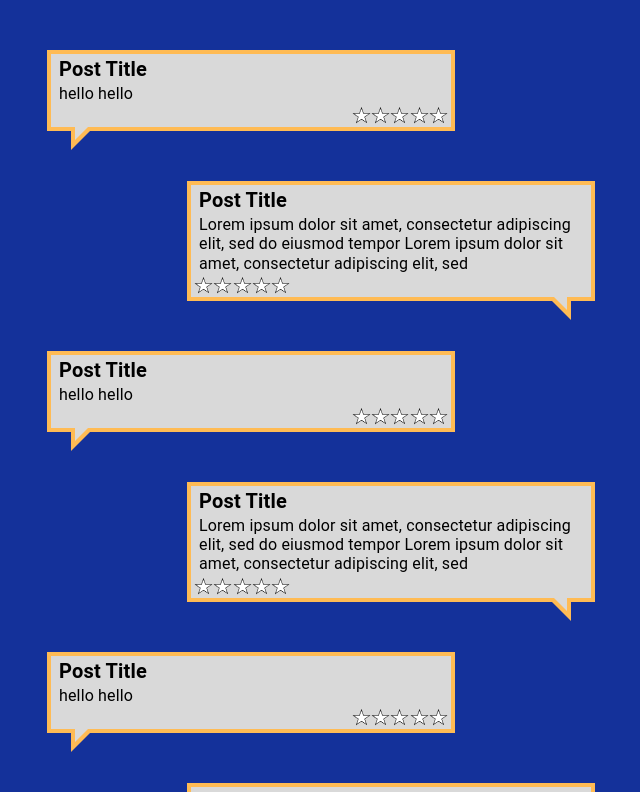
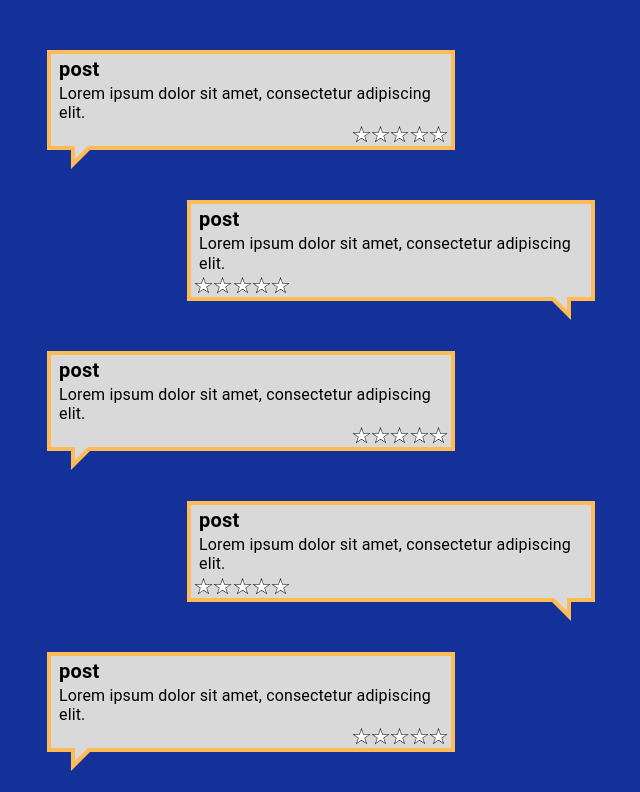
Before and after one commit to kyliemgreenwald/RateMyDuke, a React (Create React App) app in the folder rate-duke-app/: page /ratings/extracurriculars in a window 1280 px wide. Shown: the top 792 px of the page, without its empty margins (319-959 px from the left). Built offline with nearby package versions, Linux system fonts and the light colour scheme; the HTML template or start-up script is replaced by a standard one.

Commit message:
speech bubbles

```diff
--- a/rate-duke-app/src/App.js
+++ b/rate-duke-app/src/App.js
@@ -7,7 +7,7 @@ import Home from './pages/Home';
 export const UserContext = React.createContext();
 
 function App() {
-  const[description, setDescription] = React.useState("h");
+  const[description, setDescription] = React.useState("");
   const[tags, setTags] = React.useState("");
   const[title, setTitle] = React.useState("");
   return (
--- a/rate-duke-app/src/components/BoxLeft.jsx
+++ b/rate-duke-app/src/components/BoxLeft.jsx
@@ -5,10 +5,12 @@ import Typography from '@mui/material/Typography';
 import star_filled from '../icons/star_filled.png';
 import star_empty from '../icons/star_empty.png';
 import Grid from '@mui/material/Grid';
-import UserContext from '../App'
-const BoxLeft = () => {
+//import { UserContext } from '../App'
+const BoxLeft = (props) => {
     //const { description, setDescription, tags, setTags , title, setTitle } = React.useContext(UserContext);
-
+    const des = props.description;
+    const titl = props.title;
+    const tag = props.tags;
     const handleClick = (e) => {
         if (e.currentTarget.src === star_empty) {
             e.currentTarget.src = star_filled;
@@ -24,12 +26,11 @@ const BoxLeft = () => {
         >
         <Typography align="left" marginLeft={1} fontWeight="bold"
             fontSize={20}>
-            Post Title
+            {titl}
         </Typography>
         <Typography align="left" marginLeft={1} lineHeight={1.2}
             marginBottom={0.5}>
-
-            hello hello
+            {des}
         </Typography>
         <img src={star_empty} style={{float: "right", marginRight: "3px"}}
             onClick = {handleClick} />
--- a/rate-duke-app/src/components/BoxRight.jsx
+++ b/rate-duke-app/src/components/BoxRight.jsx
@@ -5,7 +5,10 @@ import Typography from '@mui/material/Typography';
 import star_filled from '../icons/star_filled.png';
 import star_empty from '../icons/star_empty.png';
 
-const BoxRight = () => {
+const BoxRight = (props) => {
+    const des = props.description;
+    const titl = props.title;
+    const tag = props.tags;
     const handleClick = (e) => {
         if (e.currentTarget.src === star_empty) {
             e.currentTarget.src = star_filled;
@@ -23,13 +26,11 @@ const BoxRight = () => {
             >
         <Typography align="left" marginLeft={1} fontWeight="bold"
             fontSize={20}>
-            Post Title
+            {titl}
         </Typography>
         <Typography align="left" marginLeft={1} lineHeight={1.2}
             marginBottom={0.5}>
-            Lorem ipsum dolor sit amet, consectetur
-            adipiscing elit, sed do eiusmod tempor Lorem ipsum
-            dolor sit amet, consectetur adipiscing elit, sed
+            {des}
         </Typography>
         <img src={star_empty} style={{float: "left", marginLeft: "3px"}}
             onClick = {handleClick} />
--- a/rate-duke-app/src/components/SubmitRating.jsx
+++ b/rate-duke-app/src/components/SubmitRating.jsx
@@ -29,7 +29,7 @@ const SubmitRating = (props) => {
         setOpen(false);
         setDescription(data);
         setTags(data1);
-        setTitle(data2);
+        console.log(description);
     }
     const handleOpen = () => {
         setOpen(true);
@@ -69,7 +69,7 @@ const SubmitRating = (props) => {
                                     <Grid container spacing={2} direction={'row'} padding={4}>
                                         <Grid item xs={7}>
                                             <TextField fullWidth id="title" label="Title" variant="outlined" alignContent="baseline"
-                                            value={data2} onChange={(e) => setData2(e.target.value)}/>
+                                            value={title} onChange={(e) => setTitle(e.target.value)}/>
                                         </Grid>
                                         <Grid item xs ={5}>
                                             <FormControl fullWidth>
--- a/rate-duke-app/src/pages/Extracurriculars.jsx
+++ b/rate-duke-app/src/pages/Extracurriculars.jsx
@@ -14,21 +14,46 @@ import { UserContext } from '../App'
 const Extracurriculars = () => {
     const { description, setDescription, tags, setTags , title, setTitle} = React.useContext(UserContext);
     const[boxList, setBoxList] = React.useState([]);
+    const[right, setRight] = React.useState(true);
+    const[first, setFirst] = React.useState(true);
 
+    /*useEffect(()=>{
+        if(right){
+            setBoxList(boxList.concat(<BoxRight key={boxList.length} description={description} tags={tags} title={title}/>));
+            setRight(false);
+        }
+        else{
+            setBoxList(boxList.concat(<BoxLeft key={boxList.length} description={description} tags={tags} title={title}/>));
+            setRight(true);
+        }
+
+    }, [])
+    */
 
     useEffect(() => {
-        setBoxList(boxList.concat(<BoxLeft key={boxList.length}/>));
+        if(first){
+            console.log("happy day!")
+            setFirst(false);
+        }
+        else if(right && !first){
+            setBoxList(boxList.concat(<BoxRight key={boxList.length} description={description} tags={tags} title={title}/>));
+            setRight(false);
+        }
+        else{
+            setBoxList(boxList.concat(<BoxLeft key={boxList.length} description={description} tags={tags} title={title}/>));
+            setRight(true);
+        }
+
     }, [description]);
 
     return(
 
             <div className="page">
-            <BoxLeft />
-            <BoxRight />
-            <BoxLeft />
-            <BoxRight />
-            <BoxLeft />
-            <BoxRight />
+            <BoxLeft title="post" description="Lorem ipsum dolor sit amet, consectetur adipiscing elit."/>
+            <BoxRight title="post" description="Lorem ipsum dolor sit amet, consectetur adipiscing elit."/>
+            <BoxLeft title="post" description="Lorem ipsum dolor sit amet, consectetur adipiscing elit."/>
+            <BoxRight title="post" description="Lorem ipsum dolor sit amet, consectetur adipiscing elit."/>
+            <BoxLeft title="post" description="Lorem ipsum dolor sit amet, consectetur adipiscing elit."/>
             {boxList}
             <SubmitRating />
              </div>
```
